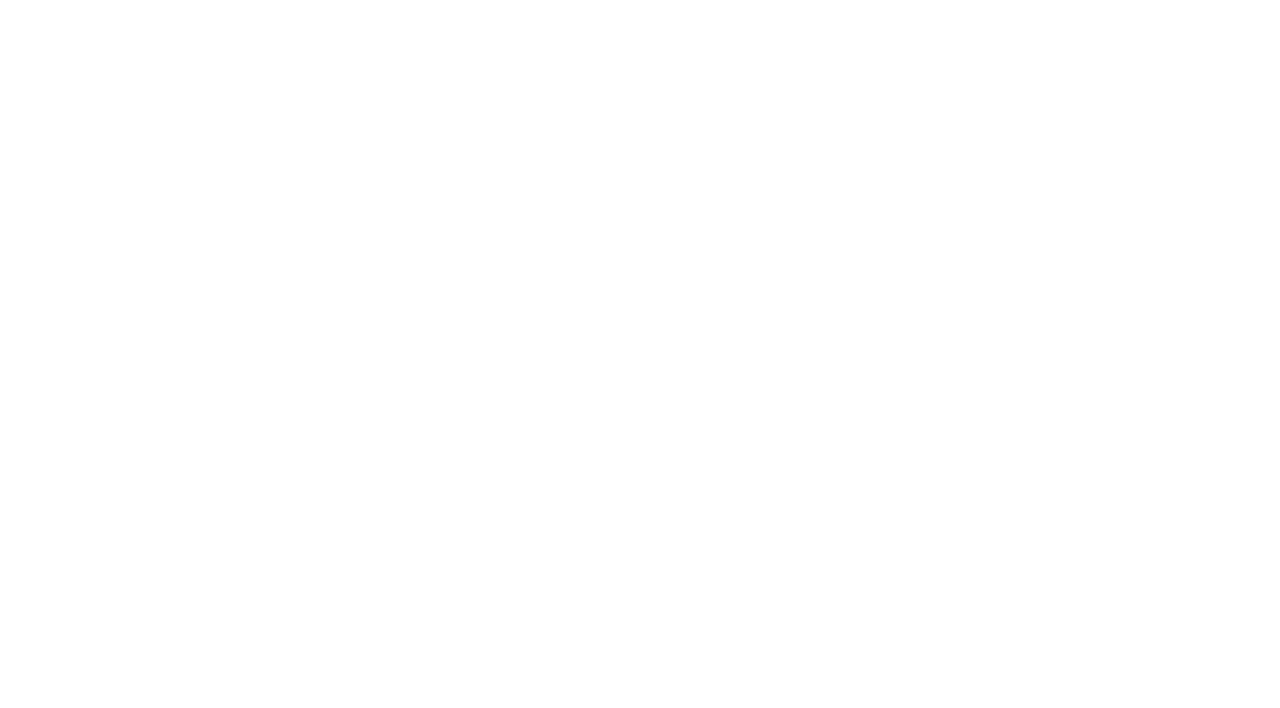
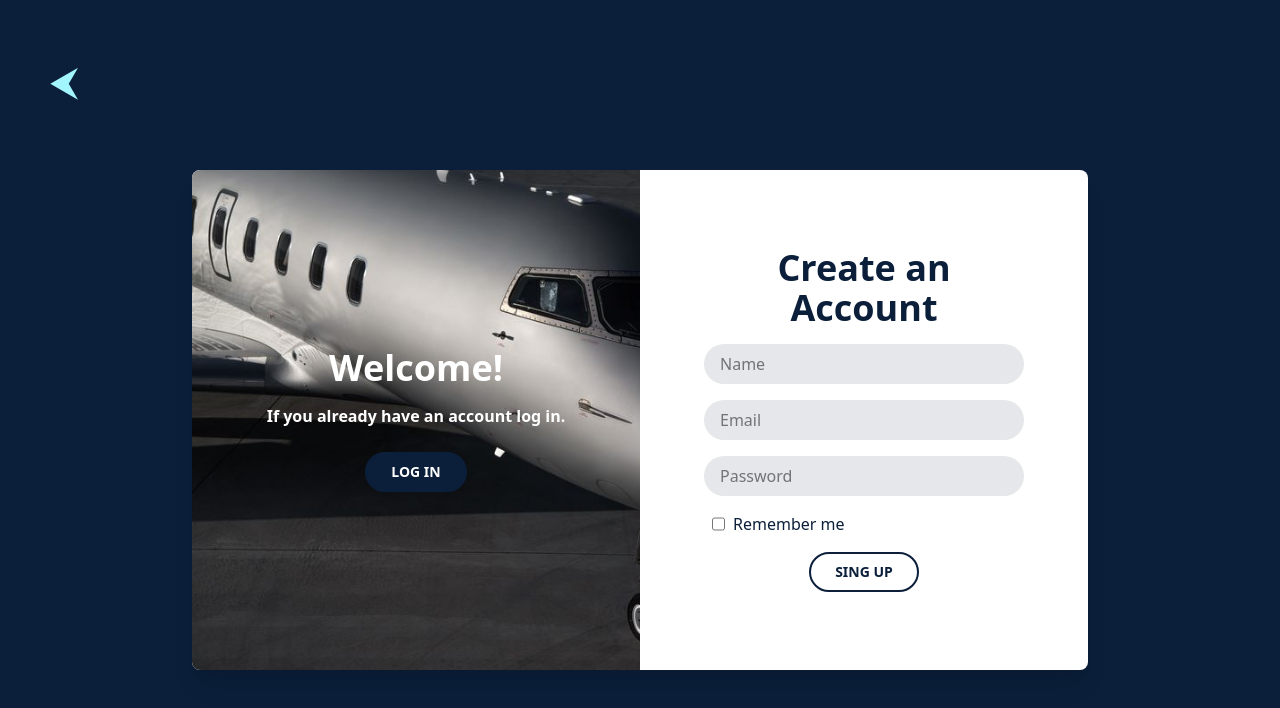
Before and after one commit to peeperuiiz/Proyecto-Intermodular, a React (Vite) app in the folder FRONTEND/: page /signin in a window 1280 px wide. Before the commit this address had no page. Shown: the top 708 px of the page. Built offline with nearby package versions, Linux system fonts and the light colour scheme.

Commit message:
Terminado frontend página Sign In

```diff
--- a/FRONTEND/src/App.jsx
+++ b/FRONTEND/src/App.jsx
@@ -1,8 +1,9 @@
-import { useState } from 'react'
 import { BrowserRouter, Route, Routes } from 'react-router-dom'
 import './App.css';
-import Layout from './layout/Layout';
 import Home from './pages/Home';
+import SignIn from './pages/Signin';
+import MainLayout from './layout/MainLayout';
+import SignLayout from './layout/SignLayout';
 
 function App() {
 
@@ -10,9 +11,11 @@ function App() {
     <>
       <BrowserRouter>
         <Routes>
-          <Route path='/' element={<Layout/>}>
+          <Route path='/' element={<MainLayout />}>
             <Route index element={<Home />} />
-            {/* <Route path='/contact' element={<Contact />} /> */}
+          </Route>
+          <Route path='/signin' element={<SignLayout />}>
+            <Route index element={<SignIn />} />
           </Route>
         </Routes>
       </BrowserRouter>
--- a/FRONTEND/src/layout/Layout.jsx
+++ /dev/null
@@ -1,49 +0,0 @@
-import React, { useEffect, useState } from 'react'
-import Header from '../components/Header'
-import { Outlet } from 'react-router-dom'
-import Footer from '../components/Footer'
-
-const Layout = () => {
-
-  const [typeUser, setTypeUser] = useState();
-
-  useEffect(() => {
-    fetch('http://localhost/Proyecto-Intermodular/BACKEND/CONTROLADOR/index.php?action=getTypeUser', {
-      method: 'POST',
-      credentials: 'include'
-    })
-    .then(response => response.json())
-    .then(data => {
-
-      let options;
-
-      switch (data.type) {
-        case 'A':
-          options = ['Schedule', 'Accounting'];
-        break;
-
-        case 'R':
-          options = ['Home', 'Fleet', 'Book', 'Contact', 'Log Out'];
-        break;
-
-        case 'G':
-          options = ['Home', 'Contact', 'Sign In'];
-        break;
-      }
-
-      setTypeUser(options);
-    })
-  }, [])
-
-  while(!typeUser) return <div className="text-center text-gray-600 mt-10">Loading...</div>;
-
-  return (
-    <>
-      <Header type = {typeUser}/>
-          <Outlet/>
-      <Footer/>
-    </>
-  )
-}
-
-export default Layout
--- /dev/null
+++ b/FRONTEND/src/layout/MainLayout.jsx
@@ -0,0 +1,49 @@
+import React, { useEffect, useState } from 'react'
+import Header from '../components/Header'
+import { Outlet } from 'react-router-dom'
+import Footer from '../components/Footer'
+
+const MainLayout = () => {
+
+    const [typeUser, setTypeUser] = useState();
+
+    useEffect(() => {
+    fetch('http://localhost/Proyecto-Intermodular/BACKEND/CONTROLADOR/index.php?action=getTypeUser', {
+        method: 'POST',
+        credentials: 'include'
+    })
+    .then(response => response.json())
+    .then(data => {
+
+        let options;
+
+        switch (data.type) {
+        case 'A':
+            options = ['Schedule', 'Accounting'];
+        break;
+
+        case 'R':
+            options = ['Home', 'Fleet', 'Book', 'Contact', 'Log Out'];
+        break;
+
+        case 'G':
+            options = ['Home', 'Contact', 'Sign In'];
+        break;
+        }
+
+        setTypeUser(options);
+    })
+    }, [])
+
+    while(!typeUser) return <div className="text-center text-gray-600 mt-10">Loading...</div>;
+
+  return (
+    <>
+        <Header type = {typeUser}/>
+            <Outlet/>
+        <Footer/>
+    </>
+  )
+}
+
+export default MainLayout
--- /dev/null
+++ b/FRONTEND/src/layout/SignLayout.jsx
@@ -0,0 +1,12 @@
+import React from 'react'
+import { Outlet } from 'react-router-dom'
+
+const SignLayout = () => {
+  return (
+    <>
+        <Outlet/>
+    </>
+  )
+}
+
+export default SignLayout
--- /dev/null
+++ b/FRONTEND/src/pages/SignIn.jsx
@@ -0,0 +1,63 @@
+import React from 'react'
+import { useState } from 'react';
+import { Link } from 'react-router-dom';
+
+const Signin = () => {
+    const [isSignUp, setIsSignUp] = useState(false);
+
+    return (
+        <>
+            <main className='h-screen bg-[#0B1F3A] flex items-center justify-center'>
+                <Link to='/' className='absolute top-[50px] left-[50px] text-[40px] text-cyan-200 hover:text-white ease-in-out duration-200'>&#11164;</Link>
+                <div className="relative flex w-full max-w-4xl min-h-[500px] mx-auto mt-10 bg-white shadow-xl overflow-hidden rounded-lg">
+                    <div className="flex my-auto w-full">
+                        <div className="w-1/2 p-10 flex flex-col justify-center items-center transition-all duration-500">
+                            <form className="w-full max-w-xs text-center space-y-4">
+                                <h1 className="text-4xl font-bold text-[#0B1F3A]">Log In</h1>
+                                <input type="email" placeholder="Email" className="w-full rounded-full px-4 py-2 bg-gray-200" required />
+                                <input type="password" placeholder="Password" className="w-full rounded-full px-4 py-2 bg-gray-200" required />
+                                <div className='flex gap-2'>
+                                    <input type="checkbox" name="" id="" className='ml-2'/>
+                                    <p className='text-[#0B1F3A]'>Remember me</p>
+                                </div>
+                                <input type="submit" value="SUBMIT" className="rounded-full px-6 py-2 text-[#0B1F3A] border-2 border-[#0B1F3A] bg-white font-bold text-sm hover:text-white hover:border-[#0B1F3A] hover:bg-[#0B1F3A] ease-in-out duration-200"/>
+                            </form>
+                        </div>
+                        <div className="w-1/2 p-10 flex flex-col justify-center items-center transition-all duration-500">
+                            <form className="w-full max-w-xs text-center space-y-4">
+                                <h1 className="text-4xl font-bold text-[#0B1F3A]">Create an Account</h1>
+                                <input type="text" placeholder="Name" className="w-full rounded-full px-4 py-2 bg-gray-200" required />
+                                <input type="email" placeholder="Email" className="w-full rounded-full px-4 py-2 bg-gray-200" required />
+                                <input type="password" placeholder="Password" className="w-full rounded-full px-4 py-2 bg-gray-200" required />
+                                <div className='flex gap-2'>
+                                    <input type="checkbox" name="" id="" className='ml-2'/>
+                                    <p className='text-[#0B1F3A]'>Remember me</p>
+                                </div>
+                                <input type="submit" value="SING UP" className="rounded-full px-6 py-2 text-[#0B1F3A] border-2 border-[#0B1F3A] bg-white font-bold text-sm hover:text-white hover:border-[#0B1F3A] hover:bg-[#0B1F3A] ease-in-out duration-200"/>
+                            </form>
+                        </div>
+                    </div>
+                    <div className={`absolute top-0 h-full w-1/2 overflow-hidden z-10 transition-all duration-500 ${isSignUp ? 'right-0' : 'right-1/2'}`}>
+                        <div className={`flex w-[200%] bg-[url('/src/assets/home/grid3.jpg')] bg-cover bg-center h-full transition-transform duration-500 transform ${isSignUp ? '-translate-x-1/2' : 'translate-x-0'}`}>
+                            {/* Left Panel */}
+                            <div className="w-1/2 text-white flex flex-col items-center justify-center text-center px-10">
+                                <h1 className="text-4xl font-bold mb-4">Welcome!</h1>
+                                <p className="mb-6 text-md font-semibold">If you already have an account log in.</p>
+                                <button onClick={() => setIsSignUp(true)} className="rounded-full border-2 hover:border-white px-6 py-2 text-sm font-bold uppercase hover:bg-transparent border-[#0B1F3A] bg-[#0B1F3A] ease-in-out duration-200">Log In</button>
+                            </div>
+
+                            {/* Right Panel */}
+                            <div className="w-1/2 text-white flex flex-col items-center justify-center text-center px-10">
+                                <h1 className="text-4xl font-bold mb-4">Hello!</h1>
+                                <p className="mb-6 text-md font-semibold">Enter your personal details and start</p>
+                                <button onClick={() => setIsSignUp(false)} className="rounded-full border-2 hover:border-white px-6 py-2 text-sm font-bold uppercase hover:bg-transparent border-[#0B1F3A] bg-[#0B1F3A] ease-in-out duration-200">Sign Up</button>
+                            </div>
+                        </div>
+                    </div>
+                </div>
+            </main>
+        </>
+    )
+}
+
+export default Signin
```
Also changed, not shown: FRONTEND/src/pages/Home.jsx (+8 -8 lines).
